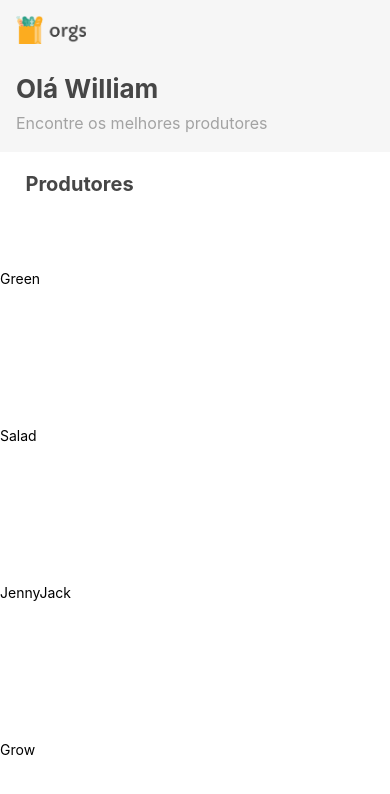
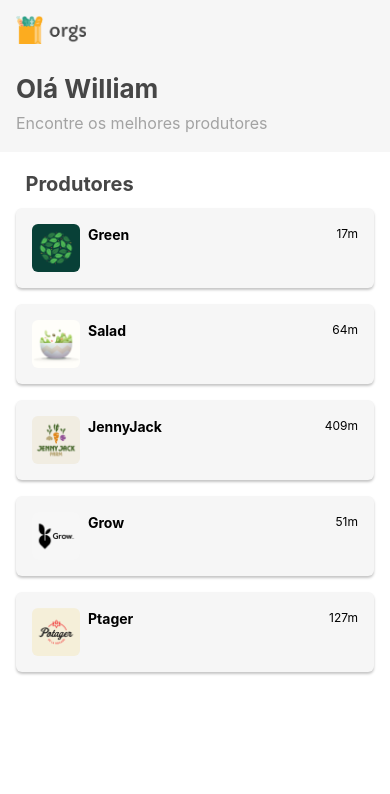
Before and after one commit to William-Sobrinho-Geraldo/Orgs_react-native, a React Native app: screen / in a window 390 px wide. Shown: the top 794 px of the page. Built offline with nearby package versions, Linux system fonts and the light colour scheme.

Commit message:
Adicionando os cards de produtores

```diff
--- /dev/null
+++ b/src/telas/Home/componentes/Produtor.js
@@ -0,0 +1,60 @@
+import React from "react";
+import { Text, View, Image, StyleSheet } from "react-native";
+
+
+export default function Produtor({ nome, imagem, distancia, estrelas }) {
+    return <View style={estilos.cartao}>
+        <Image source={imagem} style={estilos.imagem} accessibilityLabel={nome} />
+        <View style={estilos.informacoes}>
+            <Text style={estilos.nome}>{nome}</Text>
+            <Text style={estilos.distancia}>{distancia}</Text>
+
+        </View>
+    </View>
+
+}
+
+const estilos = StyleSheet.create({
+    cartao: {
+        backgroundColor: "#F6F6F6",
+        marginVertical: 8,
+        marginHorizontal: 16,
+        borderRadius: 6,
+        flexDirection: "row",
+        //ANDROID
+        elevation: 4,
+        //IOS
+        shadowColor: "#000",
+        shadowOffset:{
+            width:0,
+            height:2,
+        },
+        shadowOpacity:0.23,
+        shadowRadius: 2.62,
+    },
+    imagem: {
+        width: 48,
+        height: 48,
+        borderRadius: 6,
+        marginVertical: 16,
+        marginLeft: 16,
+    },
+    informacoes: {
+        flex: 1,
+        flexDirection: "row",
+        justifyContent: "space-between",
+        marginLeft: 8,
+        marginVertical: 16,
+        marginRight: 16,
+    },
+    nome: {
+        fontSize: 14,
+        lineHeight: 22,
+        fontWeight: "bold",
+    },
+    distancia: {
+        fontSize: 12,
+        lineHeight: 19,
+    }
+
+})
--- a/src/telas/Home/componentes/Produtores.js
+++ b/src/telas/Home/componentes/Produtores.js
@@ -1,6 +1,7 @@
 import React, { useEffect, useState } from "react";
 import { FlatList, Text, StyleSheet } from "react-native";
 import { carregaProdutores } from "../../../servicos/cerregaDados";
+import Produtor from "./Produtor";
 
 
 export default function Produtores({ topo: Topo }) {
@@ -23,7 +24,7 @@ export default function Produtores({ topo: Topo }) {
 
     return <FlatList
         data={lista}
-        renderItem={({ item: { nome }}) => <Text style={estilos.teste}>{ nome }</Text>}
+        renderItem={({ item }) => <Produtor {...item} />}
         keyExtractor={({ nome }) => nome}
         ListHeaderComponent={ TopoLista } />
 
@@ -37,9 +38,5 @@ const estilos = StyleSheet.create({
         marginTop: 16,
         fontWeight: "bold",
         color: "#464646",
-    },
-    teste:{
-        marginVertical: 70,
-
     }
 })
```
